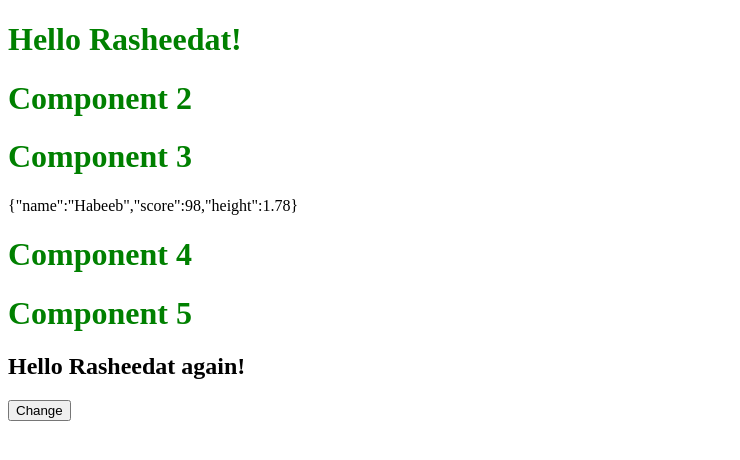
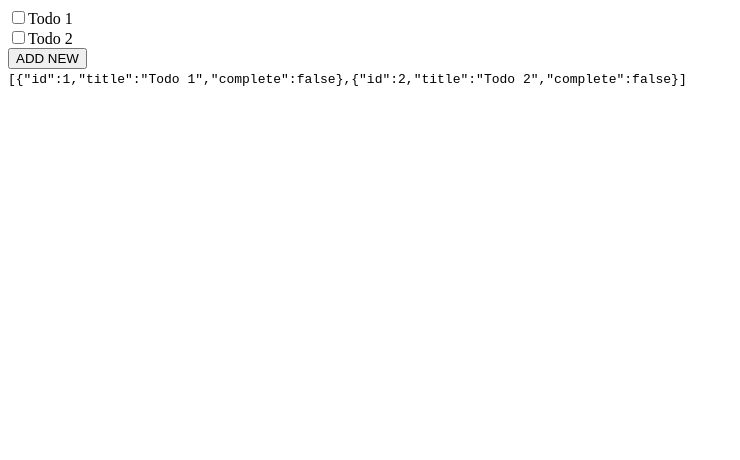
Before and after one commit to HabeebCycle/stunning-lessons, a React (Create React App) app: page / in a window 1280 px wide. Shown: the top 460 px of the page, without its empty margins (0-740 px from the left). Built offline with nearby package versions, Linux system fonts and the light colour scheme.

Commit message:
useReducer Hook

```diff
--- a/src/App.js
+++ b/src/App.js
@@ -1,21 +1,11 @@
 import React from "react";
-import CustomUseContext2 from "./components/hooks/CustomUseContext2";
-
-export const StudentContext = React.createContext();
-
-const initialState = {
-  name: "Habeeb",
-  score: 98,
-  height: 1.78,
-};
+import CustomUseReducer2 from "./components/hooks/CustomUseReducer2";
 
 function App() {
-  const [student, setStudent] = React.useState(initialState);
-
   return (
-    <StudentContext.Provider value={{ student, setStudent }}>
-      <CustomUseContext2 />
-    </StudentContext.Provider>
+    <div>
+      <CustomUseReducer2 />
+    </div>
   );
 }
 
--- /dev/null
+++ b/src/components/hooks/CustomUseReducer2.jsx
@@ -0,0 +1,63 @@
+import React from "react";
+
+const initialTodos = [
+  {
+    id: 1,
+    title: "Todo 1",
+    complete: false,
+  },
+  {
+    id: 2,
+    title: "Todo 2",
+    complete: false,
+  },
+];
+
+const reducer = (state, action) => {
+  switch (action.type) {
+    case "COMPLETE":
+      return state.map((todo) => {
+        if (todo.id === action.id) {
+          return { ...todo, complete: !todo.complete };
+        } else {
+          return todo;
+        }
+      });
+    case "ADD":
+      return [...state, action.todo];
+    default:
+      return state;
+  }
+};
+
+function CustomUseReducer2() {
+  const [todos, dispatch] = React.useReducer(reducer, initialTodos);
+
+  const handleComplete = (todo) => {
+    dispatch({ type: "COMPLETE", id: todo.id });
+  };
+
+  return (
+    <>
+      {todos.map((todo) => (
+        <div key={todo.id}>
+          <label>
+            <input
+              type="checkbox"
+              checked={todo.complete}
+              onChange={() => handleComplete(todo)}
+            />
+            {todo.title}
+          </label>
+        </div>
+      ))}
+      <button onClick={() => dispatch({ type: "ADD", todo })}>ADD NEW</button>
+      <br />
+      <code>{JSON.stringify(todos)}</code>
+    </>
+  );
+}
+const id = Number((3 + Math.random() * 10).toFixed(0));
+const todo = { id, title: `Todo ${id}`, complete: false };
+
+export default CustomUseReducer2;
```
Also changed, not shown: src/components/hooks/CustomUseReducer.jsx (added, +50 -0 lines).
